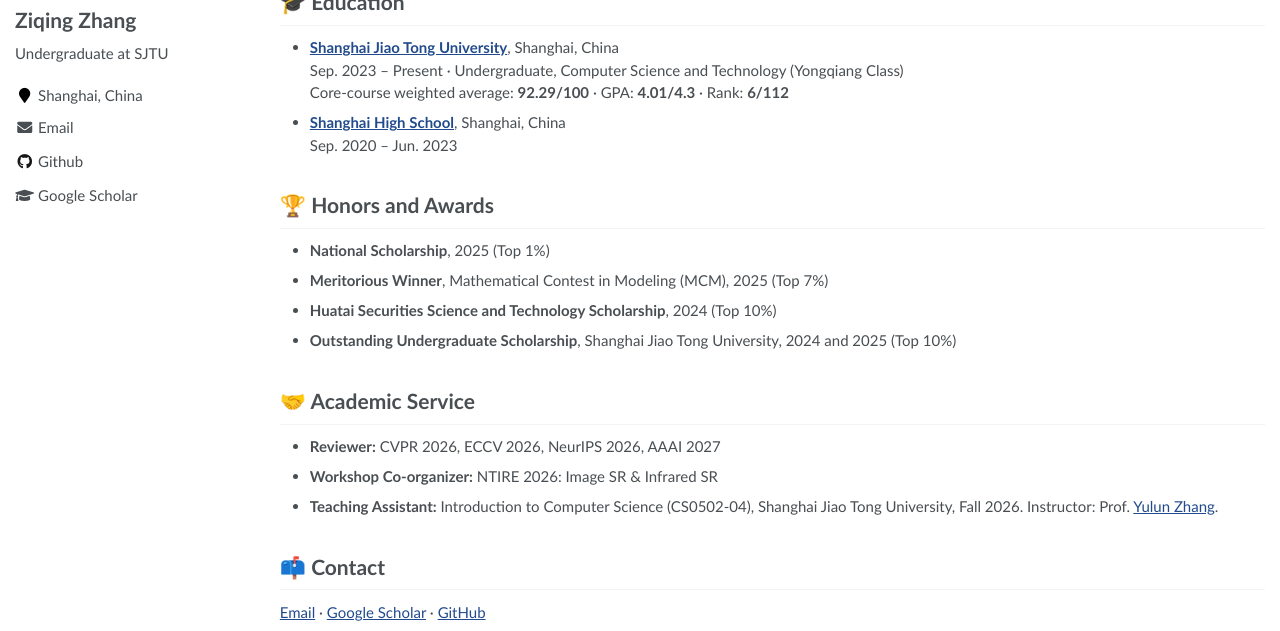
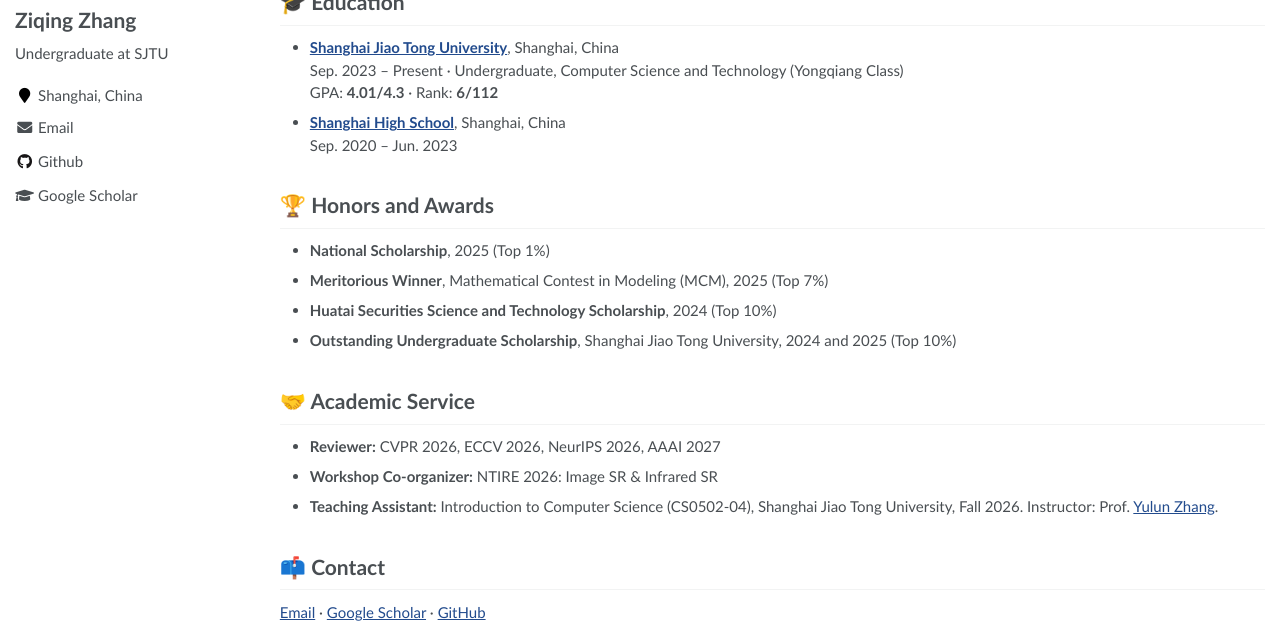
Before and after one commit to zzqingz/zzqingz.github.io, a Jekyll site: the page built from _pages/about.md, in a window 1280 px wide and 900 px high, scrolled down 735 px, cut to the strip 269-900 px from the top of the window. Built offline with Jekyll 4.4.1, drawn with Linux system fonts in a browser that asks for light colours.

Commit message:
Remove core-course weighted average from education

```diff
--- a/_pages/about.md
+++ b/_pages/about.md
@@ -62,7 +62,7 @@ Kai Liu<sup>*</sup>, **Ziqing Zhang**<sup>*</sup>, Wenbo Li, Renjing Pei, Fenglo
 
 - **[Shanghai Jiao Tong University](https://www.sjtu.edu.cn/)**, Shanghai, China<br>
   Sep. 2023 – Present · Undergraduate, Computer Science and Technology (Yongqiang Class)<br>
-  Core-course weighted average: **92.29/100** · GPA: **4.01/4.3** · Rank: **6/112**
+  GPA: **4.01/4.3** · Rank: **6/112**
 - **[Shanghai High School](https://www.shs.cn/)**, Shanghai, China<br>
   Sep. 2020 – Jun. 2023
 
```
